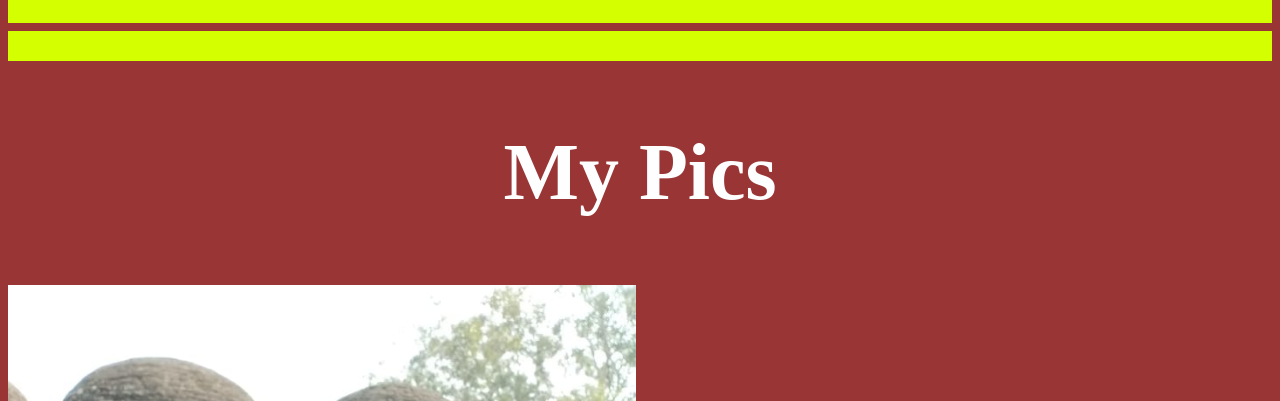
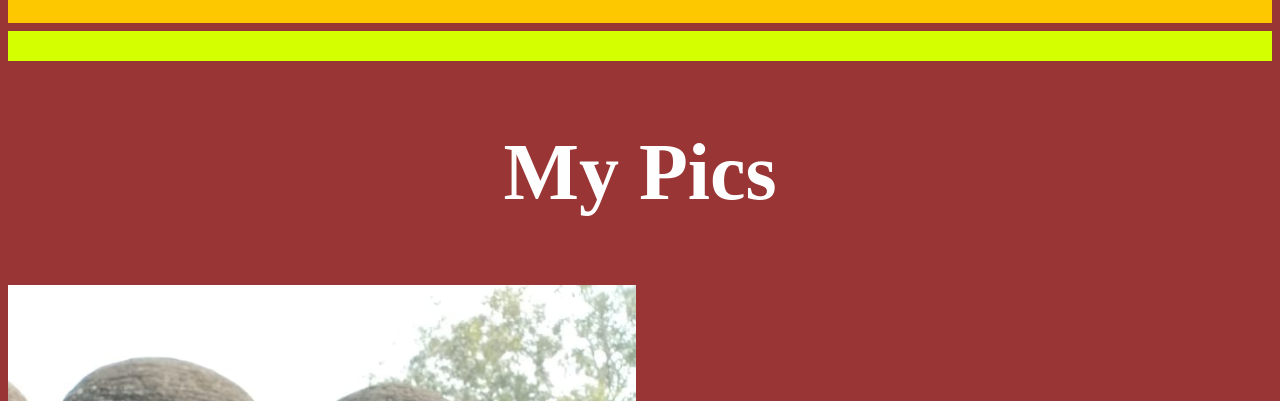
Before and after one commit to susmitbera/susmitbera, a plain HTML site: page index.html in a window 1280 px wide. Shown: the part 699-1100 px from the top of the page. Drawn offline with Linux system fonts and the light colour scheme.

Commit message:
Add files via upload

```diff
--- a/index.html
+++ b/index.html
@@ -15,7 +15,7 @@ href="https://www.facebook.com/susmit.bera.14"> Social Media
 href="mailto:susmitbera2007@gmail.com"> E-Mail </a>
 </div>
 
-<hr  size=30px height=100% color="d4ff00">
+<hr  size=30px height=100% color="fec800">
 <hr size=30px height=100% color="d4ff00">
 
 <h2 style="font-size:80px; text-align:center; color:fffefe"> My Pics </h2>
```
